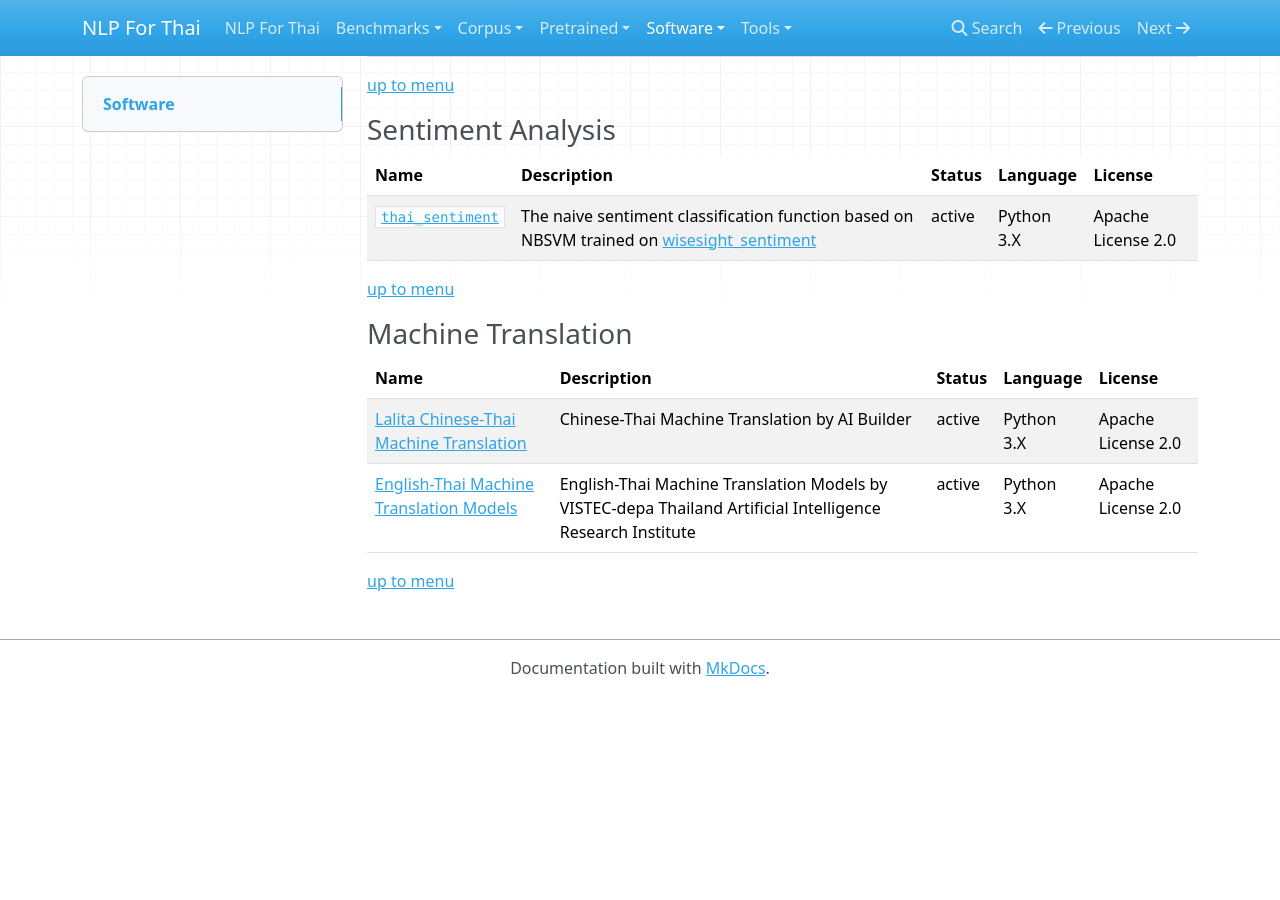
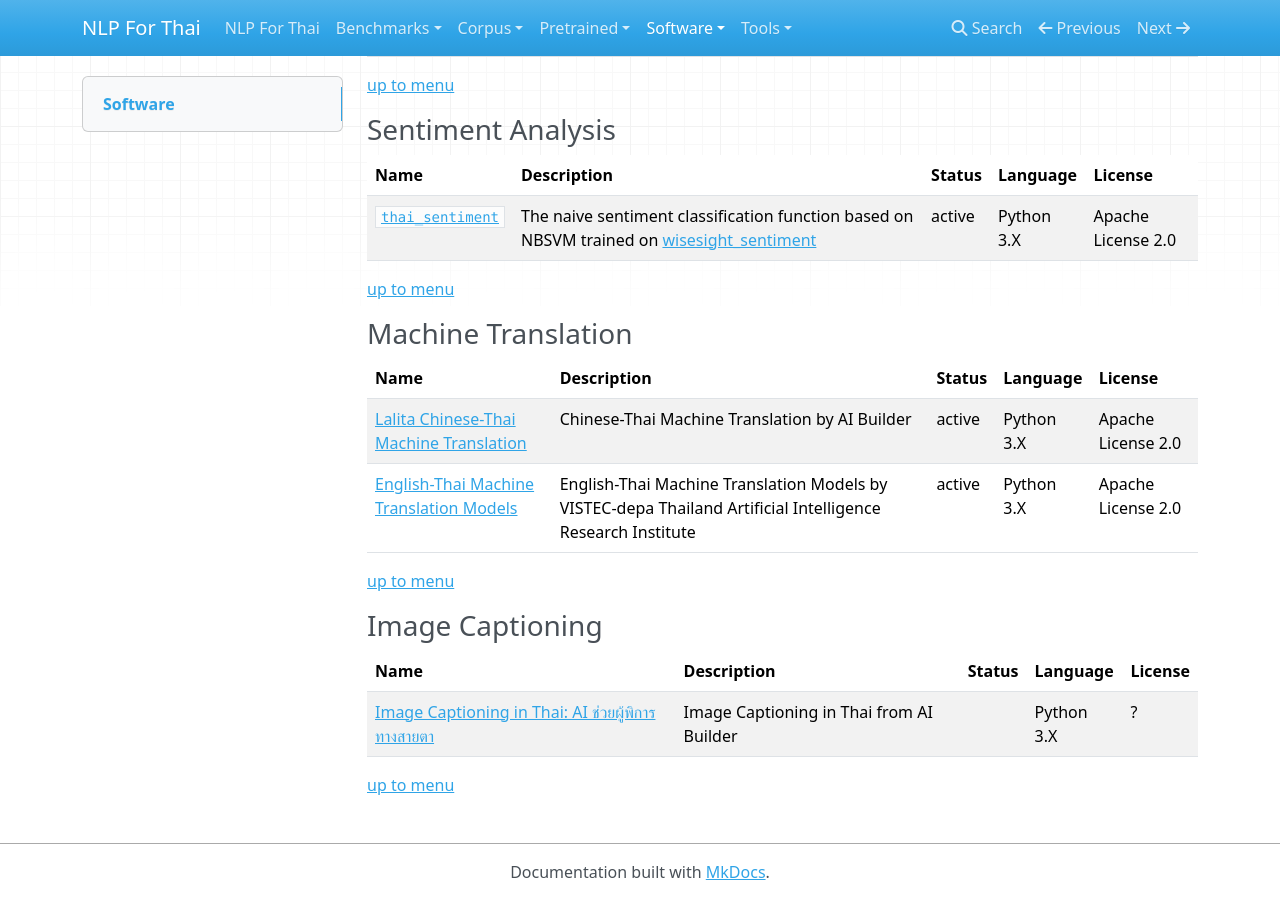
Before and after one commit to PyThaiNLP/nlpforthai.com, an MkDocs documentation site: the page built from docs/software/index.md, in a window 1280 px wide and 900 px high, scrolled down 4875 px. Built offline with MkDocs 1.6.1, drawn with Linux system fonts in a browser that asks for light colours; nearby versions of some CDN libraries; before the commit the page ends 5571 px from its top, so only the background shows below that.

Commit message:
Add Image Captioning

```diff
--- a/docs/software/index.md
+++ b/docs/software/index.md
@@ -155,3 +155,11 @@
 | [English-Thai Machine Translation Models](https://airesearch.in.th/releases/machine-translation-models/) | English-Thai Machine Translation Models by VISTEC-depa Thailand Artificial Intelligence Research Institute | active | Python 3.X | Apache License 2.0 |
 
 [up to menu](#software)
+
+### Image Captioning
+
+| Name                                                         | Description                              | Status | Language   | License |
+| ------------------------------------------------------------ | ---------------------------------------- | ------ | ---------- | ------- |
+| [Image Captioning in Thai: AI ช่วยผู้พิการทางสายตา](https://github.com/Jannyney/ImageCaptioningThai) | Image Captioning in Thai from AI Builder |        | Python 3.X | ?       |
+
+[up to menu](#software)
```
